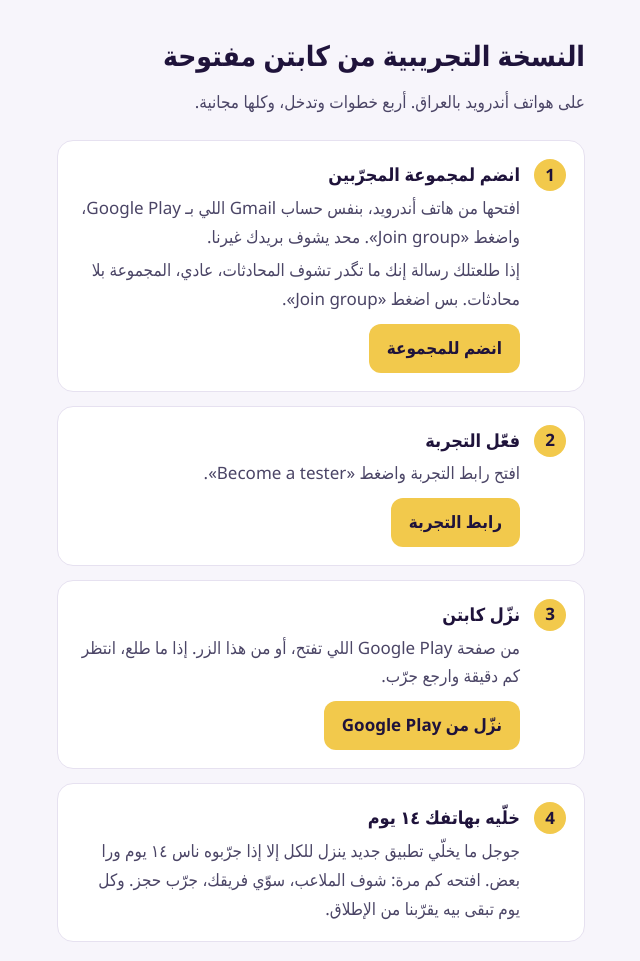
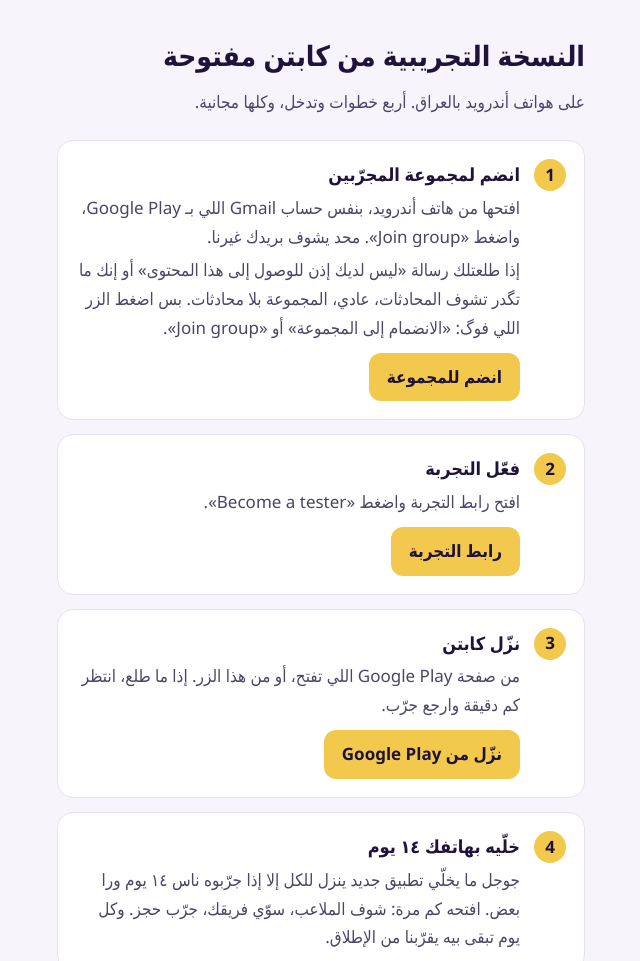
Before and after one commit to itsm0000/captain-legal, a plain HTML site: page join/index.html in a window 1280 px wide. Shown: the top 961 px of the page, without its empty margins (319-959 px from the left). Drawn offline with Linux system fonts and the light colour scheme.

Commit message:
join: name the Arabic 'no permission' message and the Arabic Join button

```diff
--- a/join/index.html
+++ b/join/index.html
@@ -36,7 +36,7 @@
     <li>
       <strong>انضم لمجموعة المجرّبين</strong>
       <p>افتحها من هاتف أندرويد، بنفس حساب Gmail اللي بـ Google Play، واضغط «<span lang="en">Join group</span>». محد يشوف بريدك غيرنا.</p>
-      <p>إذا طلعتلك رسالة إنك ما تگدر تشوف المحادثات، عادي، المجموعة بلا محادثات. بس اضغط «<span lang="en">Join group</span>».</p>
+      <p>إذا طلعتلك رسالة «ليس لديك إذن للوصول إلى هذا المحتوى» أو إنك ما تگدر تشوف المحادثات، عادي، المجموعة بلا محادثات. بس اضغط الزر اللي فوگ: «الانضمام إلى المجموعة» أو «<span lang="en">Join group</span>».</p>
       <a class="btn" href="https://groups.google.com/g/captain-testers">انضم للمجموعة</a>
     </li>
     <li>
```
